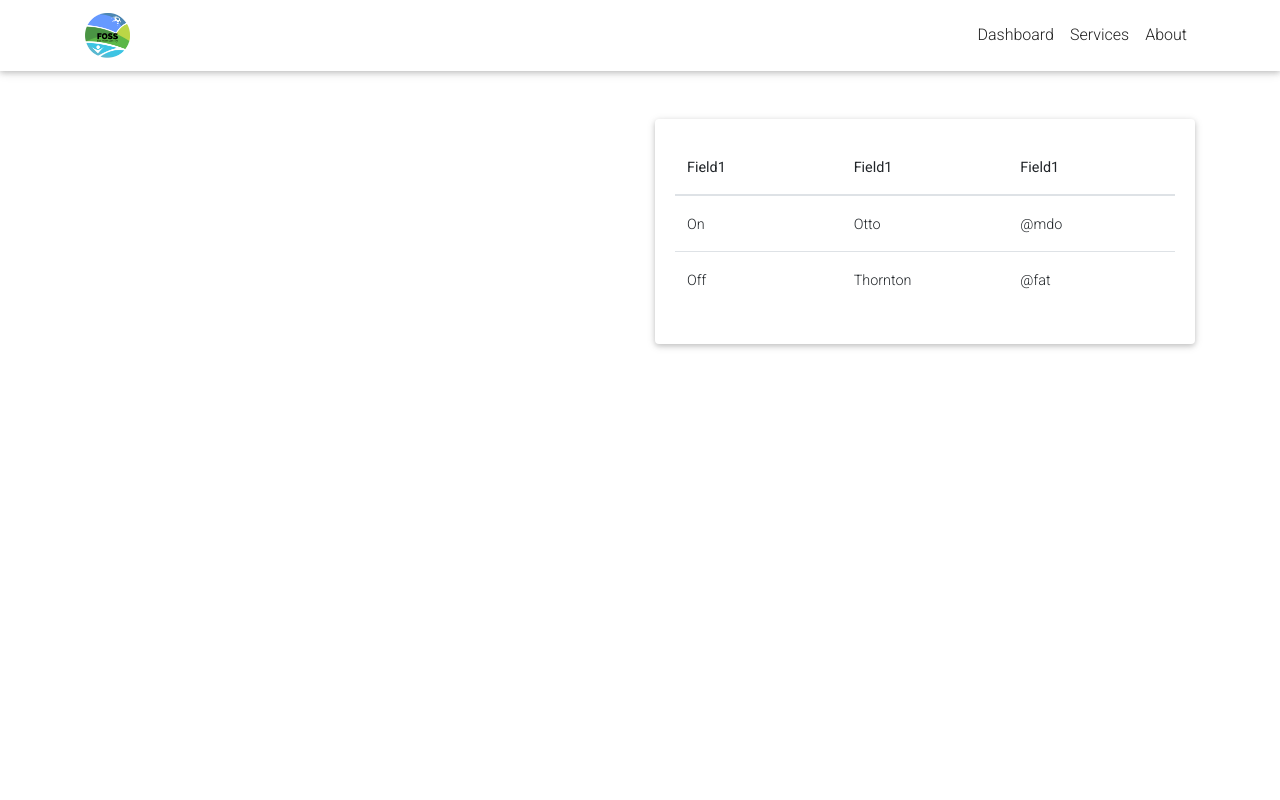
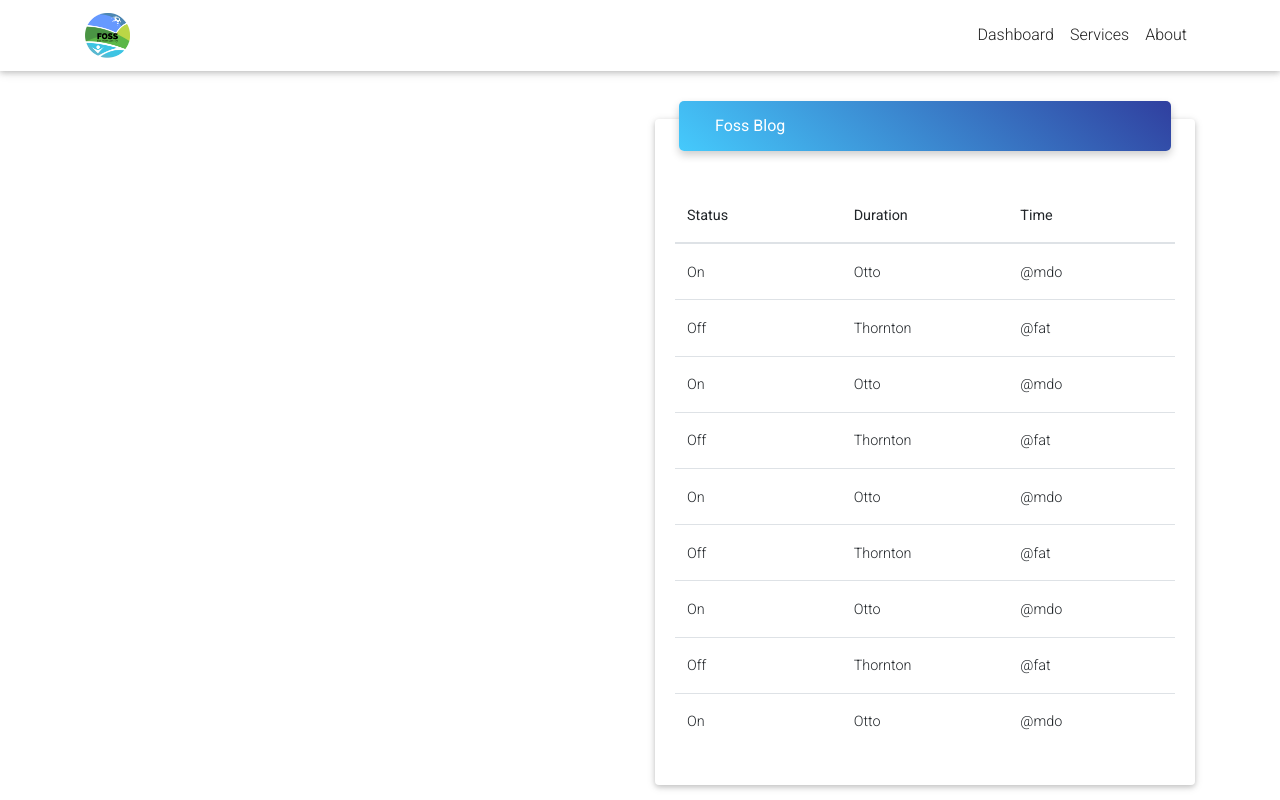
Before and after one commit to fossnsbm/Privacy-Dashboad, a React (Create React App) app: page /Blog in a window 1280 px wide. Built offline with nearby package versions, Linux system fonts and the light colour scheme.

Commit message:
Blog_table_styled

```diff
--- /dev/null
+++ b/src/Components/pages/blog/Blog.css
@@ -0,0 +1,7 @@
+.CardHeader{
+    border-radius: 5px !important;
+    box-shadow: 0 4px 8px 0 rgba(0,0,0,0.2);
+    margin-top: -18px;
+    border: 0 !important;
+    height: 50px;
+}
--- a/src/Components/pages/blog/Blog.jsx
+++ b/src/Components/pages/blog/Blog.jsx
@@ -1,23 +1,23 @@
 import React from "react"
 import { MDBCard, MDBCardBody, MDBCardHeader, MDBInput, MDBBtn, MDBTable, MDBTableBody, MDBTableHead, MDBContainer, MDBRow, MDBCol  } from 'mdbreact';
-//import './Table.css';
+import './Blog.css';
 
 const Blog = (props) => {
   const data_panel = {
     columns: [
 
       {
-        'label': 'Field1',
+        'label': 'Status',
         'field': 'first',
         'sort': 'asc'
       },
       {
-        'label': 'Field1',
+        'label': 'Duration',
         'field': 'last',
         'sort': 'asc'
       },
       {
-        'label': 'Field1',
+        'label': 'Time',
         'field': 'username',
         'sort': 'asc'
       },
@@ -37,20 +37,70 @@ const Blog = (props) => {
         'username': '@fat',
       },
 
+      {
+
+        'first': 'On',
+        'last': 'Otto',
+        'username': '@mdo',
+      },
+      {
+
+        'first': 'Off',
+        'last': 'Thornton',
+        'username': '@fat',
+      },
+
+      {
+
+        'first': 'On',
+        'last': 'Otto',
+        'username': '@mdo',
+      },
+      {
+
+        'first': 'Off',
+        'last': 'Thornton',
+        'username': '@fat',
+      },
+
+      {
+
+        'first': 'On',
+        'last': 'Otto',
+        'username': '@mdo',
+      },
+      {
+
+        'first': 'Off',
+        'last': 'Thornton',
+        'username': '@fat',
+      },
+
+      {
+
+        'first': 'On',
+        'last': 'Otto',
+        'username': '@mdo',
+      },
+
 
     ]
   };
 
   return(
-    <MDBContainer>
+    <MDBContainer className="Contain">
        <MDBRow>
 
-                <MDBCol className="lg-6">
+              <MDBCol className="lg-6">
 
-               </MDBCol>
+              </MDBCol>
 
            <MDBCol className="lg-6">
            <MDBCard narrow>
+
+           <MDBCardHeader className="view view-cascade gradient-card-header blue-gradient d-flex justify-content-between align-items-center py-2 mx-4 mb-3 CardHeader">
+                <a href="#" className="white-text mx-3">Foss Blog</a>
+            </MDBCardHeader>
 
             <MDBCardBody cascade>
                 <MDBTable btn fixed>
```
